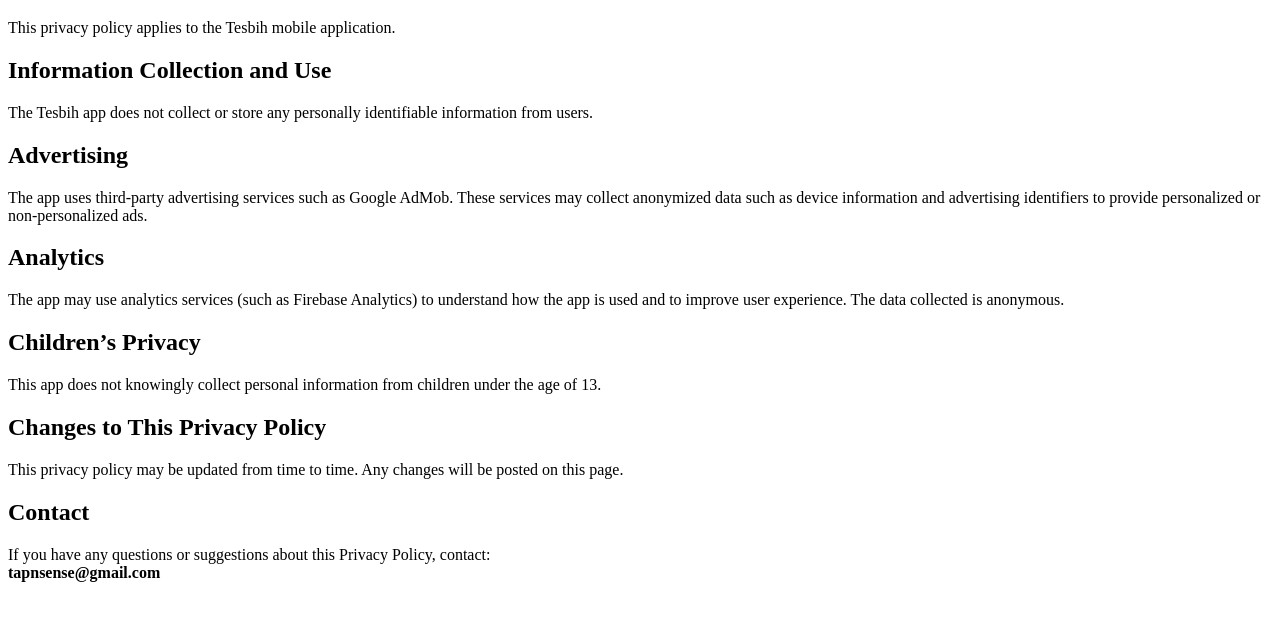
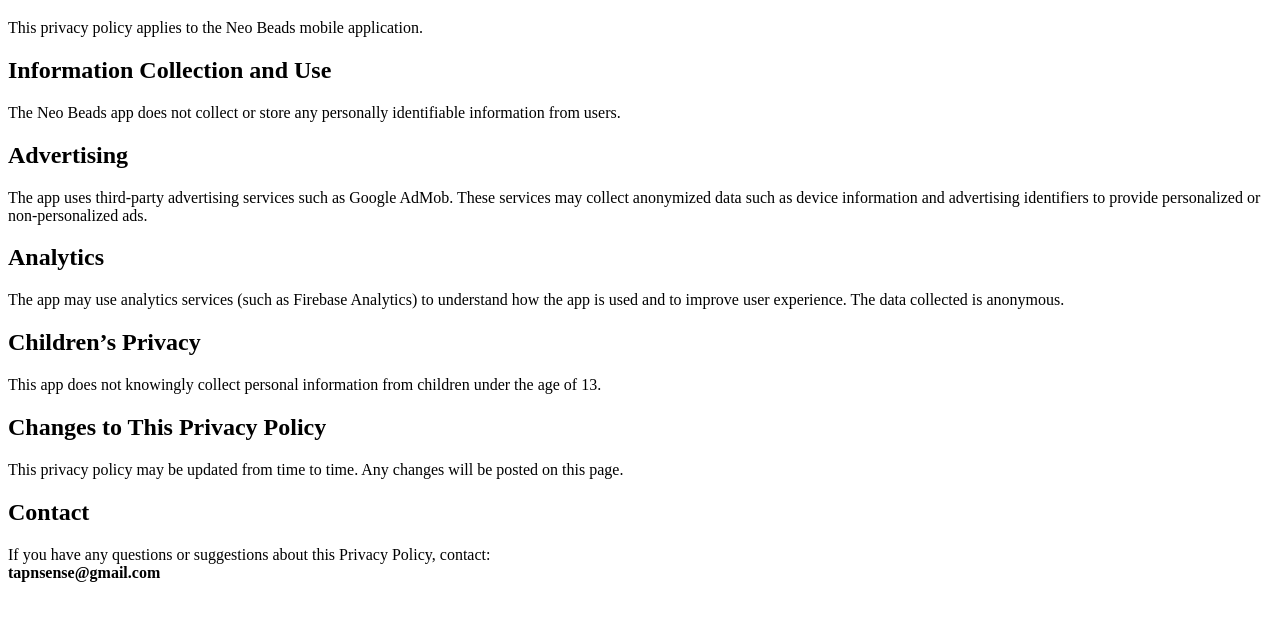
Before and after one commit to omertaha/th-privacy, a plain HTML site: page privacy-policy.html in a window 1280 px wide. Shown: the part 61-682 px from the top of the page. Drawn offline with Linux system fonts and the light colour scheme.

Commit message:
Update privacy-policy.html

```diff
--- a/privacy-policy.html
+++ b/privacy-policy.html
@@ -2,18 +2,18 @@
 <html lang="en">
 <head>
   <meta charset="UTF-8" />
-  <title>Tesbih App – Privacy Policy</title>
+  <title>Neo Beads – Privacy Policy</title>
   <meta name="viewport" content="width=device-width, initial-scale=1.0">
 </head>
 <body>
 
 <h1>Privacy Policy</h1>
 
-<p>This privacy policy applies to the Tesbih mobile application.</p>
+<p>This privacy policy applies to the Neo Beads mobile application.</p>
 
 <h2>Information Collection and Use</h2>
 <p>
-The Tesbih app does not collect or store any personally identifiable information from users.
+The Neo Beads app does not collect or store any personally identifiable information from users.
 </p>
 
 <h2>Advertising</h2>
```
